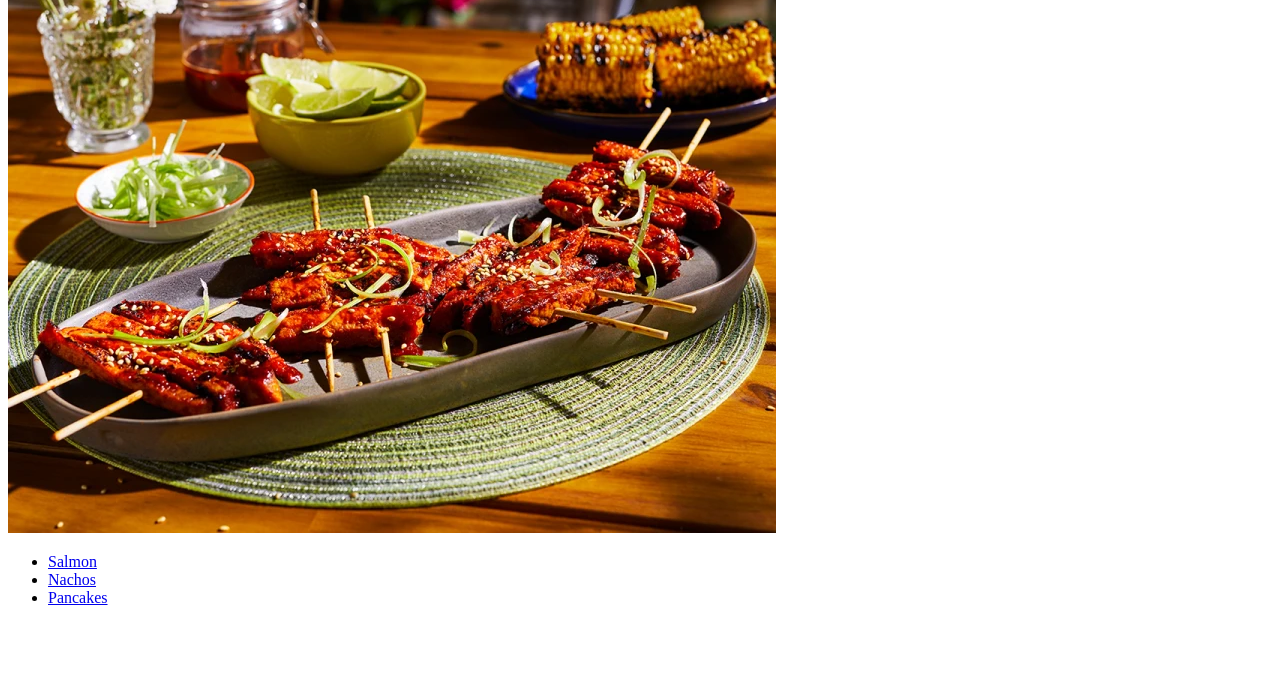
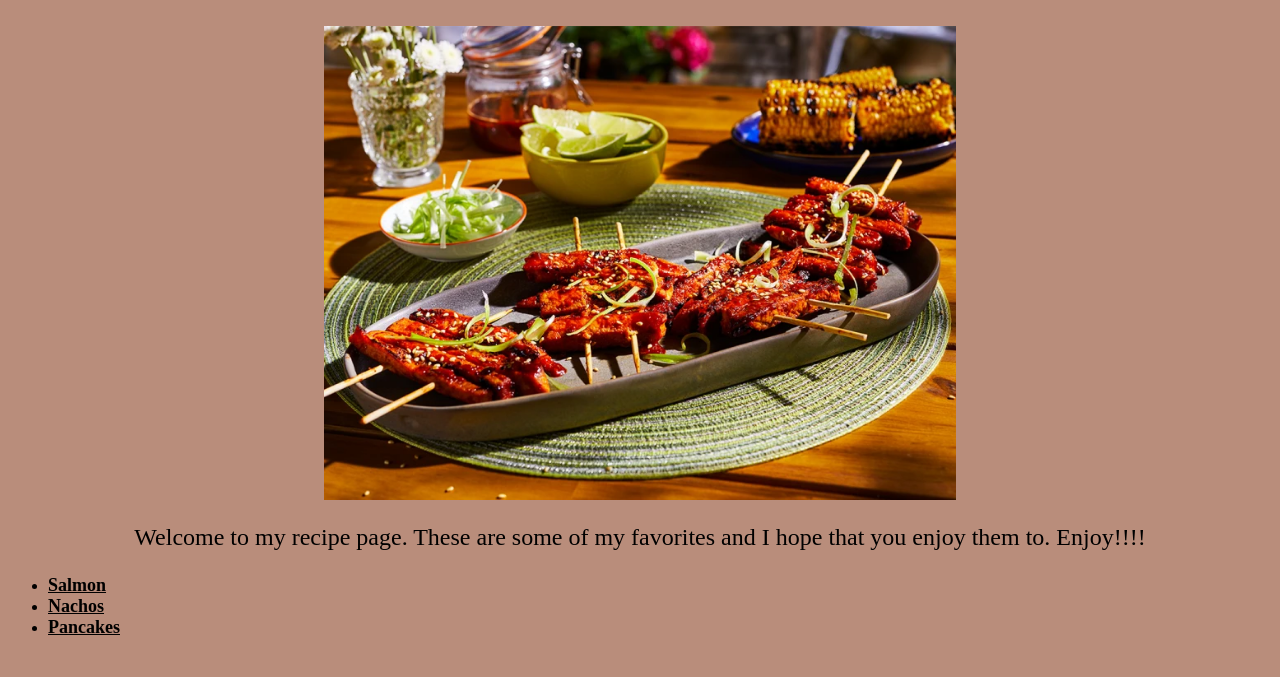
Before and after one commit to Josiahleaman/odin-recipes, a plain HTML site: page index.html in a window 1280 px wide. Shown: the part 123-800 px from the top of the page. Drawn offline with Linux system fonts and the light colour scheme.

Commit message:
Edit index.html and recipes/nachos.html and recipes/pancakes.html and recipes/salmon.html and recipes/style.css and style.css

```diff
--- a/index.html
+++ b/index.html
@@ -4,17 +4,27 @@
     <meta charset="UTF-8">
     <meta name="viewport" content="width=device-width, initial-scale=1.0">
     <title>Recipes</title>
+    <link rel="stylesheet" href="style.css">
 </head>
 <body>
     <h1>Odin Recipes</h1>
-    <img src="./images/recipe.webp"
+    <style>
+        .center{
+            display: block;
+            margin-left: auto;
+            margin-right: auto;
+            width: 50%;
+        }
+    </style>
+    <img class="center"
+    src="./images/recipe.webp"
     alt="Front Page photo"
-
     >
+    <p>Welcome to my recipe page. These are some of my favorites and I hope that you enjoy them to. Enjoy!!!!</p>
     <ul>
-        <li><a href = "recipes/salmon.html" target="_blank" rel="noopener noreferrer">Salmon</a></li>
-        <li><a href = "recipes/nachos.html" target="_blank" rel="noopener noreferrer">Nachos</a></li>
-        <li><a href = "recipes/pancakes.html" target="_blank" rel="noopener noreferrer">Pancakes</a></li>
+        <li><a href = "recipes/salmon.html" target="_blank" rel="noopener noreferrer" class="link-style">Salmon</a></li>
+        <li><a href = "recipes/nachos.html" target="_blank" rel="noopener noreferrer" class="link-style">Nachos</a></li>
+        <li><a href = "recipes/pancakes.html" target="_blank" rel="noopener noreferrer" class="link-style">Pancakes</a></li>
     </ul>
 </body>
 </html>
--- /dev/null
+++ b/recipes/style.css
@@ -0,0 +1,21 @@
+body{
+    background-color: rgb(185, 141, 123);
+}
+.sal{
+    font-family: 'Bush Script MT', 'Gill Sans MT', Calibri, 'Trebuchet MS', sans-serif;
+}
+.sal-im{
+    border: 5px solid #000000;
+}
+
+ol{
+    font-family: 'Garamond',sans-serif;
+    font-size: 16px;
+}
+p{
+    font-family: 'Garamond',sans-serif;
+    font-size: 16px;
+}
+.pan-im{
+    border: 5px solid #000000;
+}
--- /dev/null
+++ b/style.css
@@ -0,0 +1,17 @@
+h1{
+    background-color: orangered;
+    text-align: center;
+    font-size: 60px;
+}
+p{
+    text-align: center;
+    font-size: 24px;
+}
+.link-style{
+    font-size: 18px;
+    font-weight: bold;
+    color: black;
+}
+body{
+    background-color: rgb(185, 141, 123);
+}
```
Also changed, not shown: recipes/nachos.html (+2 -1 lines), recipes/pancakes.html (+2 -1 lines), recipes/salmon.html (+4 -3 lines).
